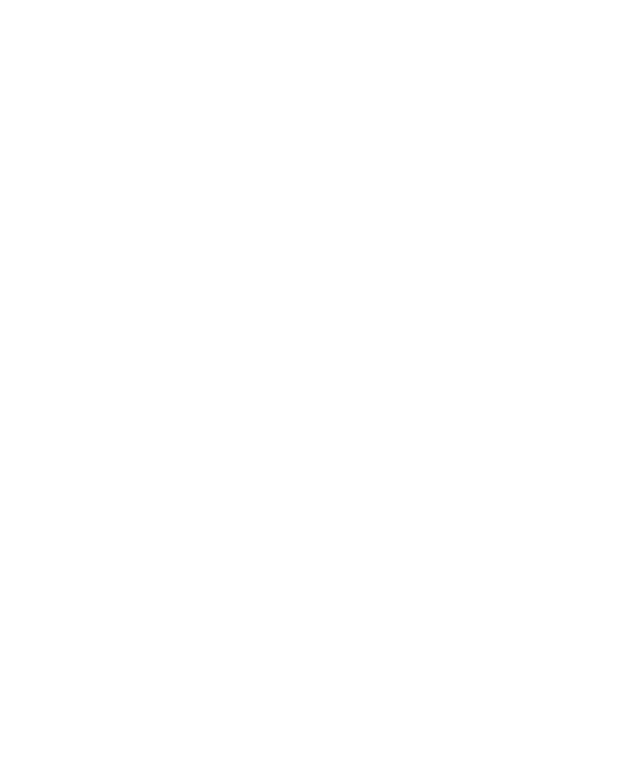
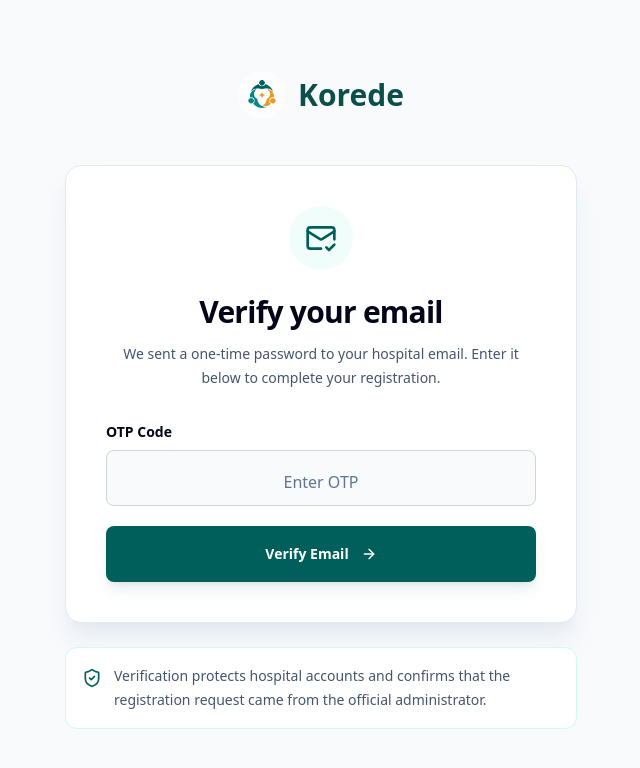
Before and after one commit to Akinzo001/korede-frontend, a React (Vite) app: page /hospital/verify-email in a window 1280 px wide. Before the commit this address had no page. Shown: the top 768 px of the page, without its empty margins (319-959 px from the left). Built offline with nearby package versions, Linux system fonts and the light colour scheme.

Commit message:
verify hospital email ui

```diff
--- a/src/App.tsx
+++ b/src/App.tsx
@@ -2,6 +2,7 @@
 import { HospitalRegistrationPage } from "./pages/HospitalRegistrationPage";
 import { LandingPage } from "./pages/LandingPage";
 import { LoginPage } from "./pages/LoginPage";
+import { OtpVerificationPage } from "./pages/OtpVerificationPage";
 
 export default function App() {
   return (
@@ -11,6 +12,7 @@
           <Route path="/" element={<LandingPage />} />
           <Route path="/login" element={<LoginPage />} />
           <Route path="/hospital/register" element={<HospitalRegistrationPage />} />
+          <Route path="/hospital/verify-email" element={<OtpVerificationPage />} />
         </Routes>
       </BrowserRouter>
     </div>
--- a/src/pages/HospitalRegistrationPage.tsx
+++ b/src/pages/HospitalRegistrationPage.tsx
@@ -10,7 +10,7 @@
 } from "lucide-react";
 import type { LucideIcon } from "lucide-react";
 import { useState } from "react";
-import { Link } from "react-router-dom";
+import { Link, useNavigate } from "react-router-dom";
 import { API_BASE_URL } from "../config/api";
 
 const benefits = [
@@ -126,6 +126,7 @@
 };
 
 export function HospitalRegistrationPage() {
+  const navigate = useNavigate();
   const [currentStep, setCurrentStep] = useState(1);
   const [formData, setFormData] = useState<RegistrationFormState>(initialFormState);
   const [statusMessage, setStatusMessage] = useState("");
@@ -194,6 +195,9 @@
         responseBody?.message ??
           "Hospital registered successfully. Check your email for verification details.",
       );
+      navigate("/hospital/verify-email", {
+        state: { email: formData.email.trim() },
+      });
     } catch (error) {
       setStatusType("error");
       setStatusMessage(
--- /dev/null
+++ b/src/pages/OtpVerificationPage.tsx
@@ -0,0 +1,145 @@
+import { ArrowRight, MailCheck, ShieldCheck } from "lucide-react";
+import { useMemo, useState } from "react";
+import { Link, useLocation } from "react-router-dom";
+import { API_BASE_URL } from "../config/api";
+
+type VerificationLocationState = {
+  email?: string;
+};
+
+export function OtpVerificationPage() {
+  const location = useLocation();
+  const state = location.state as VerificationLocationState | null;
+  const email = state?.email ?? "";
+  const [otp, setOtp] = useState("");
+  const [statusMessage, setStatusMessage] = useState("");
+  const [statusType, setStatusType] = useState<"success" | "error">("success");
+  const [isSubmitting, setIsSubmitting] = useState(false);
+
+  const canSubmit = useMemo(() => email.trim() !== "" && otp.trim() !== "", [email, otp]);
+
+  const verifyEmail = async () => {
+    setStatusMessage("");
+
+    if (!canSubmit) {
+      setStatusType("error");
+      setStatusMessage("Email and OTP are required.");
+      return;
+    }
+
+    setIsSubmitting(true);
+
+    try {
+      const response = await fetch(`${API_BASE_URL}/api/v1/hospitals/verify-email`, {
+        method: "POST",
+        headers: {
+          "Content-Type": "application/json",
+        },
+        body: JSON.stringify({
+          email: email.trim(),
+          otp: otp.trim(),
+        }),
+      });
+
+      const responseBody = await response.json().catch(() => null);
+
+      if (!response.ok) {
+        throw new Error(responseBody?.message ?? "Invalid or expired OTP.");
+      }
+
+      setStatusType("success");
+      setStatusMessage(
+        responseBody?.message ??
+          "Hospital email verified successfully. You can now sign in.",
+      );
+    } catch (error) {
+      setStatusType("error");
+      setStatusMessage(
+        error instanceof Error ? error.message : "Unable to verify email.",
+      );
+    } finally {
+      setIsSubmitting(false);
+    }
+  };
+
+  return (
+    <div className="flex min-h-screen items-center justify-center bg-slate-50 px-4 py-10 text-slate-950 sm:px-6">
+      <section className="w-full max-w-lg">
+        <div className="text-center">
+          <Link to="/" className="inline-flex items-center justify-center gap-3">
+            <img
+              src="/logo.png"
+              alt="Korede logo"
+              className="h-12 w-12 rounded-full object-cover"
+            />
+            <span className="text-3xl font-bold text-teal-900">Korede</span>
+          </Link>
+        </div>
+
+        <div className="mt-10 rounded-2xl border border-slate-200 bg-white p-6 shadow-xl shadow-slate-200/80 sm:p-10">
+          <div className="mx-auto flex h-16 w-16 items-center justify-center rounded-full bg-teal-50 text-teal-800">
+            <MailCheck className="h-8 w-8" />
+          </div>
+
+          <div className="mt-6 text-center">
+            <h1 className="text-3xl font-bold tracking-tight">
+              Verify your email
+            </h1>
+            <p className="mt-3 text-sm leading-6 text-slate-600">
+              We sent a one-time password to your hospital email. Enter it below
+              to complete your registration.
+            </p>
+            {email && (
+              <p className="mt-3 rounded-full bg-slate-100 px-4 py-2 text-sm font-medium text-slate-700">
+                {email}
+              </p>
+            )}
+          </div>
+
+          <div className="mt-8 space-y-5">
+            <label className="block">
+              <span className="block text-sm font-semibold">OTP Code</span>
+              <input
+                inputMode="numeric"
+                value={otp}
+                onChange={(event) => setOtp(event.target.value)}
+                placeholder="Enter OTP"
+                className="mt-2 h-14 w-full rounded-lg border border-slate-300 bg-slate-50 px-4 text-center text-2xl font-semibold tracking-[0.35em] outline-none transition placeholder:text-base placeholder:font-normal placeholder:tracking-normal placeholder:text-slate-500 focus:border-teal-800 focus:ring-4 focus:ring-teal-800/10"
+              />
+            </label>
+
+            {statusMessage && (
+              <p
+                className={`rounded-lg px-4 py-3 text-center text-sm font-medium ${
+                  statusType === "success"
+                    ? "bg-teal-50 text-teal-900"
+                    : "bg-red-50 text-red-800"
+                }`}
+              >
+                {statusMessage}
+              </p>
+            )}
+
+            <button
+              type="button"
+              onClick={verifyEmail}
+              disabled={isSubmitting}
+              className="flex h-14 w-full items-center justify-center gap-3 rounded-lg bg-teal-800 px-4 text-sm font-bold text-white shadow-lg shadow-teal-900/10 transition hover:bg-teal-900 disabled:cursor-not-allowed disabled:bg-slate-400"
+            >
+              {isSubmitting ? "Verifying..." : "Verify Email"}
+              <ArrowRight className="h-4 w-4" />
+            </button>
+          </div>
+        </div>
+
+        <div className="mt-6 flex items-start gap-3 rounded-xl border border-teal-100 bg-white p-4 text-sm leading-6 text-slate-600">
+          <ShieldCheck className="mt-1 h-5 w-5 shrink-0 text-teal-800" />
+          <p>
+            Verification protects hospital accounts and confirms that the
+            registration request came from the official administrator.
+          </p>
+        </div>
+      </section>
+    </div>
+  );
+}
```
Also changed, not shown: 6 other files (tests, documents, lock files or other folders).
